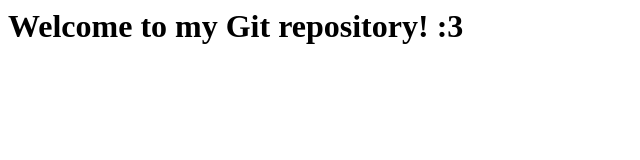
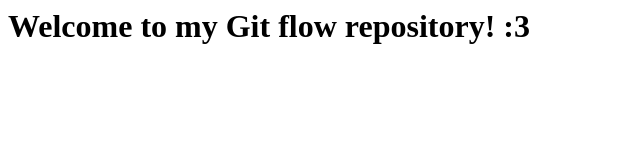
Before and after one commit to andrerampanelli/git-lessons, a plain HTML site: page index.html in a window 1280 px wide. Shown: the whole page, without its empty margins (0-640 px from the left). Drawn offline with Linux system fonts and the light colour scheme.

Commit message:
Git flow not just git repository

```diff
--- a/index.html
+++ b/index.html
@@ -1 +1 @@
-<h1>Welcome to my Git repository! :3</h1>
+<h1>Welcome to my Git flow repository! :3</h1>
```
